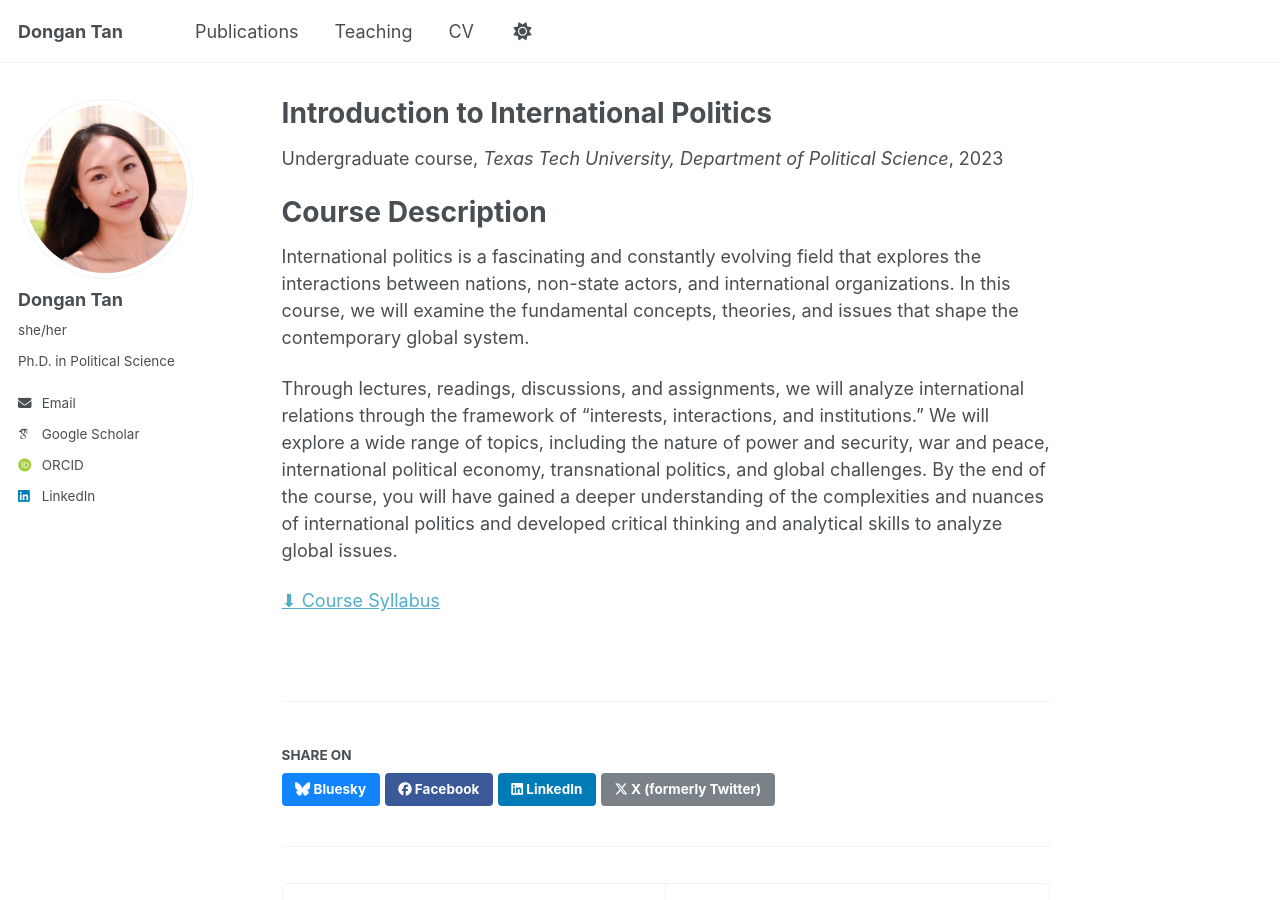
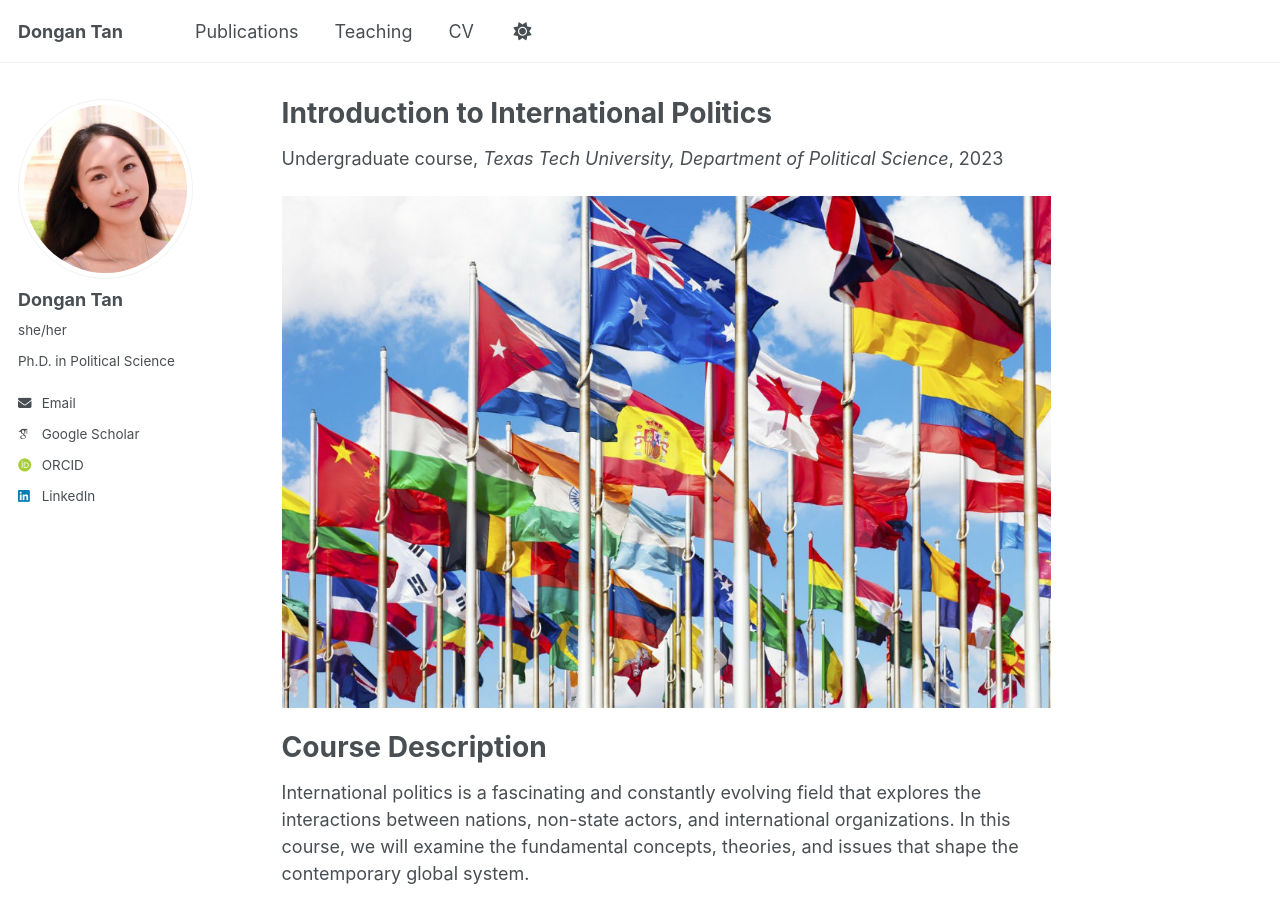
Before and after one commit to HaoLiuScholar/HaoLiuScholar.github.io, a Jekyll site: the page built from _teaching/2023-fall-POLS-2361.md, in a window 1280 px wide and 900 px high. Built offline with Jekyll 4.4.1, drawn with Linux system fonts in a browser that asks for light colours; some web fonts are replaced; a script that is not in the unit is left out.

Commit message:
Update 2023-fall-POLS-2361.md

```diff
--- a/_teaching/2023-fall-POLS-2361.md
+++ b/_teaching/2023-fall-POLS-2361.md
@@ -9,6 +9,8 @@ date: 2023-08-25
 location: "Lubbock, US"
 ---
 
+![International Politics](http://dongantan.github.io/images/IR.jpg)
+
 Course Description
 ======
 International politics is a fascinating and constantly evolving field that explores the interactions between nations, non-state actors, and international organizations. In this course, we will examine the fundamental concepts, theories, and issues that shape the contemporary global system.
```
